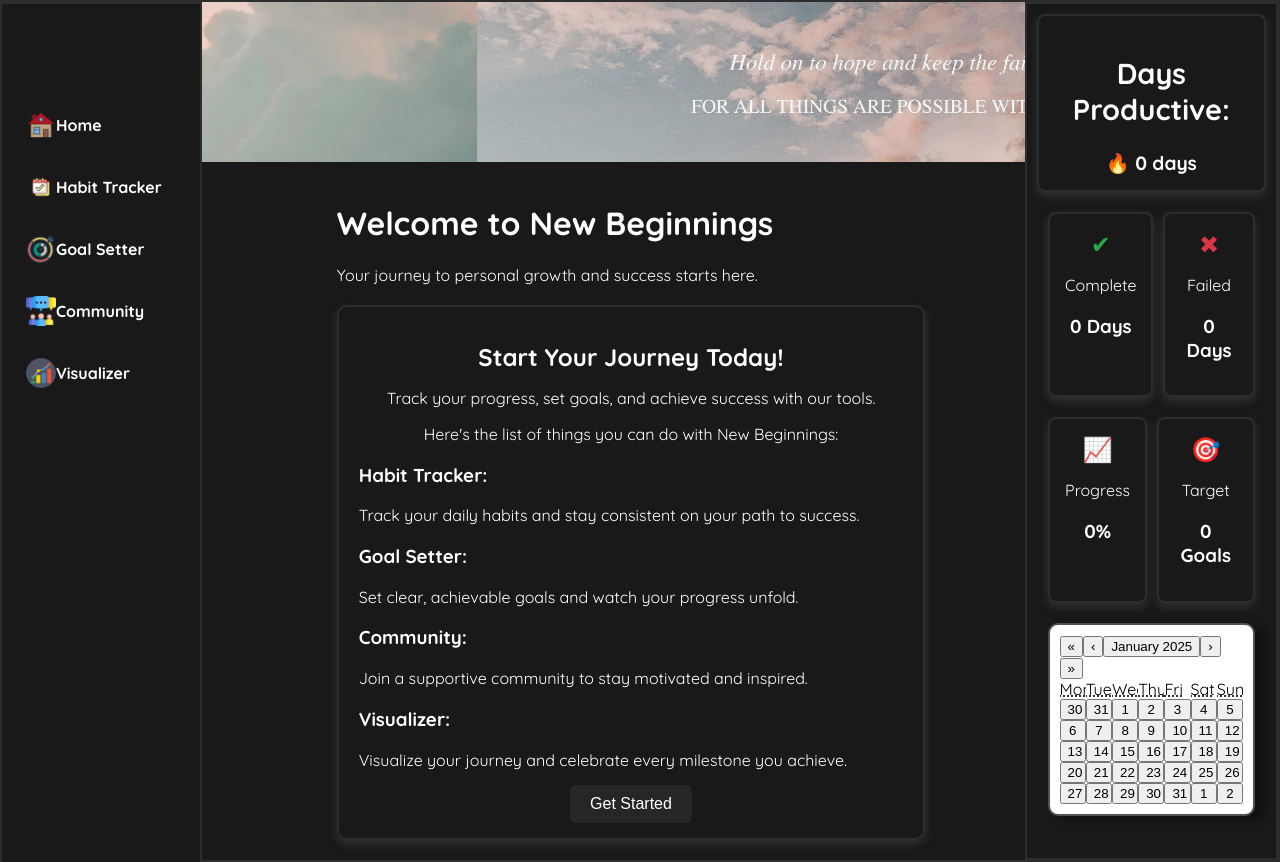
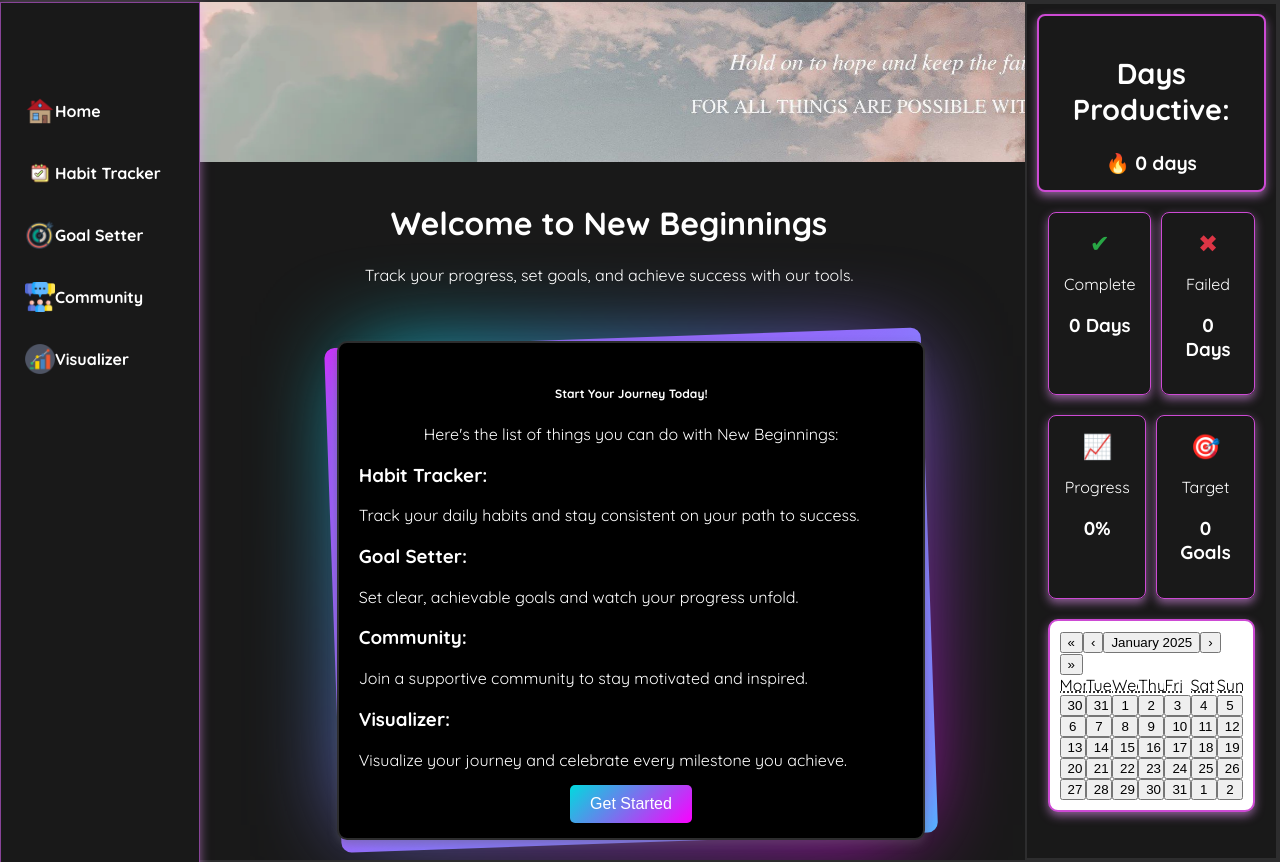
Before and after one commit to Prathzzz/Build-Challenge, a React (Create React App) app: page / in a window 1280 px wide. Built offline with nearby package versions, Linux system fonts and the light colour scheme; a web font is replaced by a local one.

Commit message:
stylings

```diff
--- a/src/components/Home.js
+++ b/src/components/Home.js
@@ -20,11 +20,11 @@ const Home = () => {
     </div>
     <div className="hero-text" onClick={playSound}>
       <h1>Welcome to New Beginnings</h1>
-      <p>Your journey to personal growth and success starts here.</p>
-      {/* New Container */}
+      <p>Track your progress, set goals, and achieve success with our tools.</p>
+        <br />{/* New Container */}
       <div className="centered-container">
+        <b></b>
         <h2>Start Your Journey Today!</h2>
-        <p>Track your progress, set goals, and achieve success with our tools.</p>
         <p>Here's the list of things you can do with New Beginnings:</p>
 
         <div className="feature-list">
--- a/src/components/home.css
+++ b/src/components/home.css
@@ -13,52 +13,77 @@
     position: relative;
   overflow: hidden;
   }
+  .hero-text{
+    text-align: center;
+  }
  /* Centered Container Below Text */
 .centered-container {
+  position: relative;
     width: 100%; /* Slightly smaller than the parent section */
     margin: 20px auto; /* Centers the container */
     padding: 15px 20px;
+    background-color: #000;
   border: 2px solid #2d2d2e;box-shadow: 0 4px 10px rgba(92, 92, 92, 0.387);
     border-radius: 10px;
+    cursor: pointer;
     text-align: center;
     transition: transform 0.3s ease, box-shadow 0.3s ease;
   }
+.centered-container .content{
+  transform: scale(1);
+  z-index: 2;
+}
+  .centered-container::before {
+    content: '';
+    position: absolute;
+    inset: 0;
+    margin: auto;
+    transform: rotate(-182deg) scaleX(1.02) scaleY(1.02);
+    border-radius: 10px;
+    background: linear-gradient(-45deg, #e81cff 0%, #40c9ff 100% );
+    z-index: -10;
+    pointer-events: none;
+    transition: all 0.6s cubic-bezier(0.175, 0.885, 0.32, 1.275);
+  }
+  .centered-container::after{
+    content: "";
+  z-index: -1;
+  filter: blur(50px);
+    transform: rotate(-182deg) scaleX(1.02) scaleY(1.02);
+  position: absolute;
+  inset: 0;
+  background: linear-gradient(-45deg, #fc00ff 0%, #00dbde 100% );
+  transform: translate3d(0, 0, 0) scale(0.95);
 
+  }
   .centered-container h2 {
+    opacity: 100%;
+    scale: 0.5;z-index: 2;
     font-size: 1.5rem;
     margin-bottom: 10px;
   }
 
   .centered-container p {
-    font-size: 1rem;
+    font-size: 1rem;z-index: 2;
     margin-bottom: 15px;
   }
 
   .centered-container button {
-    background-color: #262626;
-    color: #fff;
-    border: none;
+    background: linear-gradient(-45deg, #fc00ff 0%, #00dbde 100% );
+    color: #ffffff;
+    border: none;z-index: 2;
     border-radius: 5px;
     padding: 10px 20px;
     cursor: pointer;
     font-size: 1rem;
     transition: background-color 0.3s ease;
   }
-
   .centered-container button:hover {
-    background-color: #151515;
-    box-shadow: 0 4px 10px rgba(92, 92, 92, 0.387);
+    background: linear-gradient(-230deg, #fc00ff 10%, #00dbde 50%, #5100ff 100% );
   }
-
-  .centered-container:hover {
-    transform: scale(1.01);box-shadow: 0 4px 10px rgba(92, 92, 92, 0.387);
-  }
-
   /* Feature List Styling */
   .feature-list {
     text-align: left;
-    margin-bottom: 15px;
-    margin-bottom: 5px;
   }
 
   .feature p {
@@ -123,13 +148,12 @@
 
   }
   .streak {
-
-  border: 2px solid #2d2d2e;
   background-color: #191919;
     width: 85%;
     padding: 15px;
     border-radius: 8px;
-    box-shadow: 0 4px 10px rgba(92, 92, 92, 0.387);
+    border: 2px solid #cd4ad4;
+    box-shadow: 0px 4px 10px rgba(241, 153, 255, 0.542);
     text-align: center;
     font-size: 1.2rem;
     font-weight: bold;
@@ -144,11 +168,12 @@
 
   .status-card {
 
-  border: 2px solid #2d2d2e;
+    border: 1px solid #cd4ad4;
+    box-shadow: 0px 4px 10px rgba(241, 153, 255, 0.542);
     width: 40%;
     padding: 15px;
     border-radius: 8px;
-    text-align: center;box-shadow: 0 4px 10px rgba(92, 92, 92, 0.387);
+    text-align: center;
     transition: transform 0.3s ease, background-color 0.3s ease;
   }
 
@@ -180,9 +205,10 @@
   .calendar-container {
     width: 80%;
     margin: 0 auto;
-    padding: 10px;border: 2px solid #525252;
+    padding: 10px;border: 2px solid #cd4ad4;
+    box-shadow: 0px 4px 10px rgba(241, 153, 255, 0.542);
+
     color: black;text-decoration: none;
     background: #ffffff;
     border-radius: 10px;
-    box-shadow: 10px 4px 10px rgba(0, 0, 0, 0.363);
   }
--- a/src/components/nav.css
+++ b/src/components/nav.css
@@ -1,9 +1,11 @@
 /* Navbar styles */
 .navbar {
   position: fixed;
-  padding-top: 7%;
+  padding-top: 6%;
   left: 0;
-  border: 2px solid #2d2d2e;
+  border: 1px solid #884498;
+  box-shadow: 0px 4px 10px rgba(241, 153, 255, 0.542);
+
   background-color: #191919;
   color: white;
   height: 100vh;
@@ -59,7 +61,7 @@
 /* Glitter animation */
 @keyframes glitter {
   0% {
-    box-shadow: 0 0 10px rgba(255, 255, 255, 0.5), 0 0 20px rgba(255, 255, 255, 0.3);
+    box-shadow: 0 0 10px rgba(174, 63, 205, 0.5), 0 0 20px rgba(255, 255, 255, 0.3);
   }
   100% {
     box-shadow: none;
@@ -77,7 +79,7 @@
   position: absolute;
   width: 20px;
   height: 20px;
-  background: radial-gradient(circle, #ffffff, transparent);
+  background: radial-gradient(circle, #963c96, transparent);
   border-radius: 50%;
   animation: fade 0.8s forwards;
   pointer-events: none;
```
